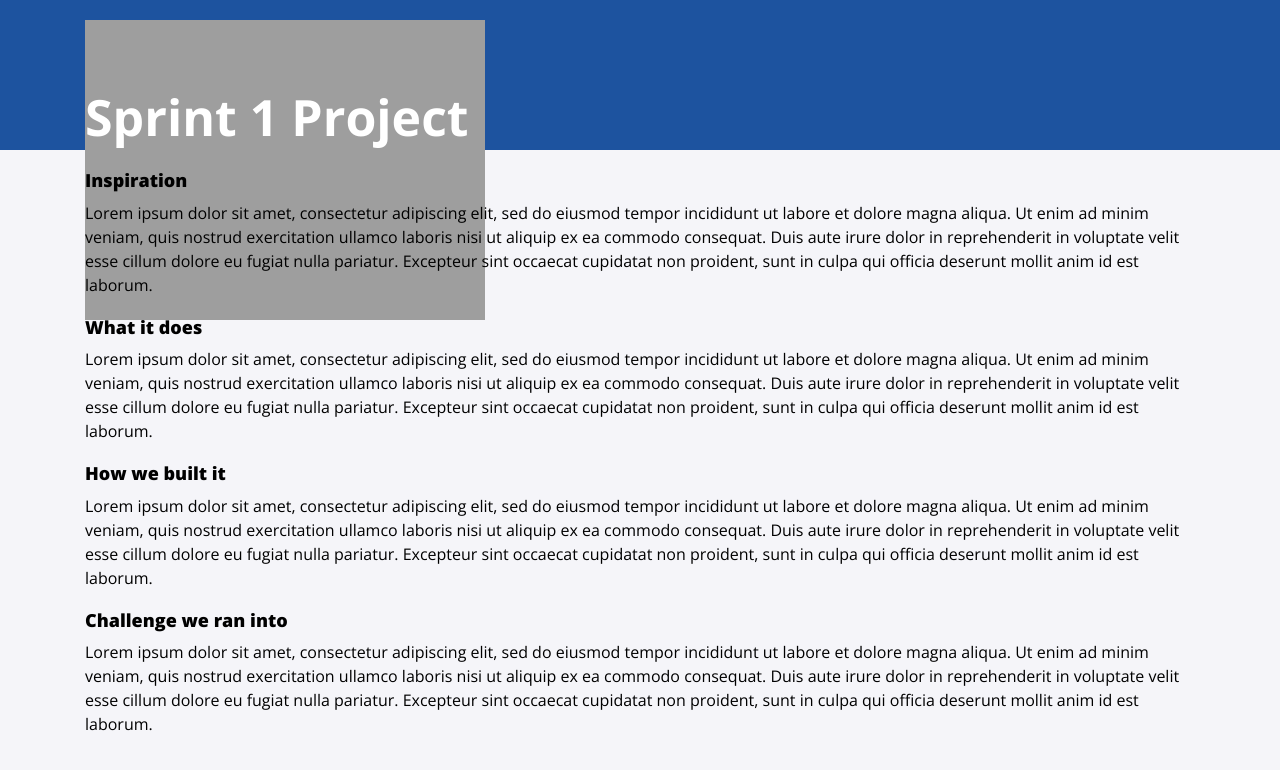
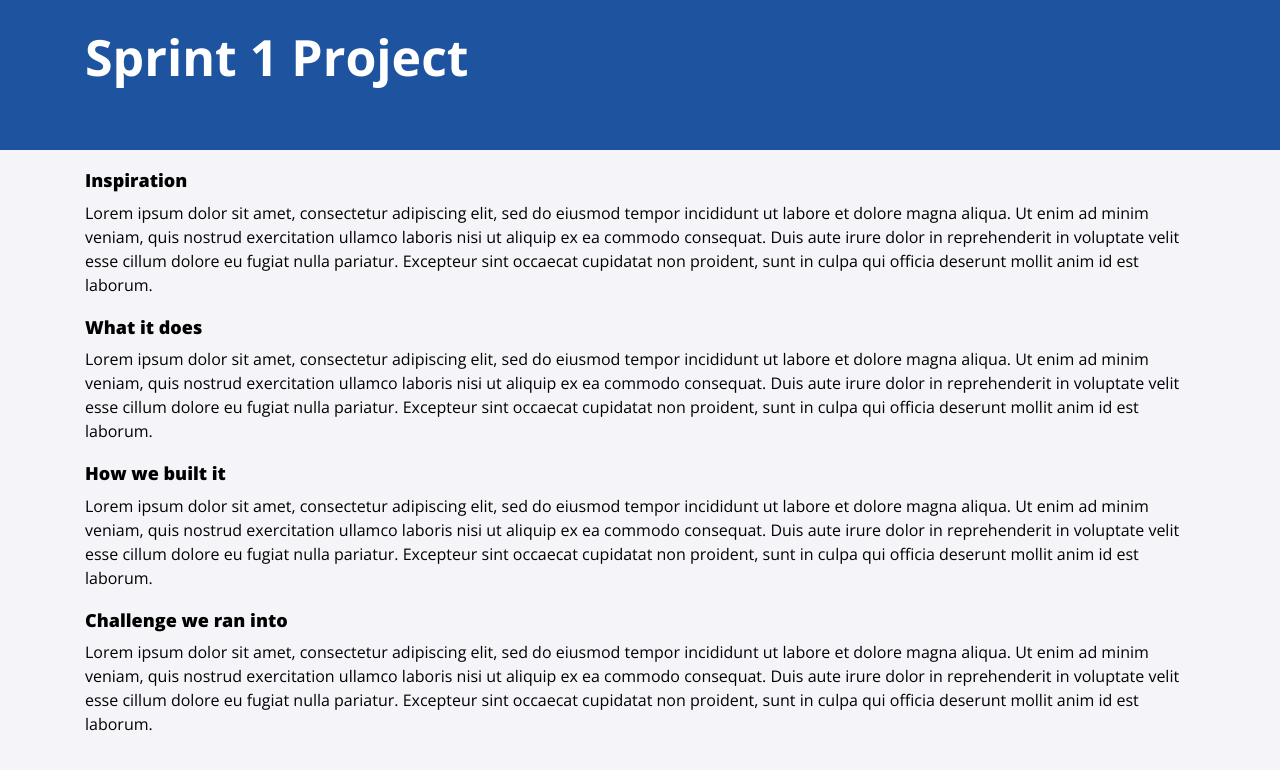
Before and after one commit to Antonio072/Antonio072.github.io, a Jekyll site: the page built from projects/sprint1.md, in a window 1280 px wide. Shown: the top 770 px of the page. Built offline with Jekyll 4.4.1, drawn with Linux system fonts in a browser that asks for light colours; nearby versions of some CDN libraries.

Commit message:
Fix image url

```diff
--- a/_includes/navbar.html
+++ b/_includes/navbar.html
@@ -1,9 +1,9 @@
 <header class="nav-bar">
     <div class="nav-content">
         <a href="{{ '/' | relative_url }}">
-            <div class="nav-logo">
+            <!-- <div class="nav-logo">
                 <img src="./assets/img/logo.svg" />
-            </div>
+            </div> -->
         </a>
 
     </div>
--- a/_includes/profile.html
+++ b/_includes/profile.html
@@ -1,6 +1,6 @@
 <div class="profile">
     <div class="profile-picture">
-        <img src="./assets/img/logo.jpg">
+        <img src="./assets/img/logo.png">
     </div>
     <h1>{{ site.title }}</h1>
 </div>
--- a/_layouts/page.html
+++ b/_layouts/page.html
@@ -6,7 +6,7 @@ layout: default
     <div class="container">
         <div class="logo">
             <a href="{{ site.url }}">
-                <img src="{{ site.url }}/assets/img/logo.svg"/>
+
             </a>
         </div>
         <div class="title">
```
